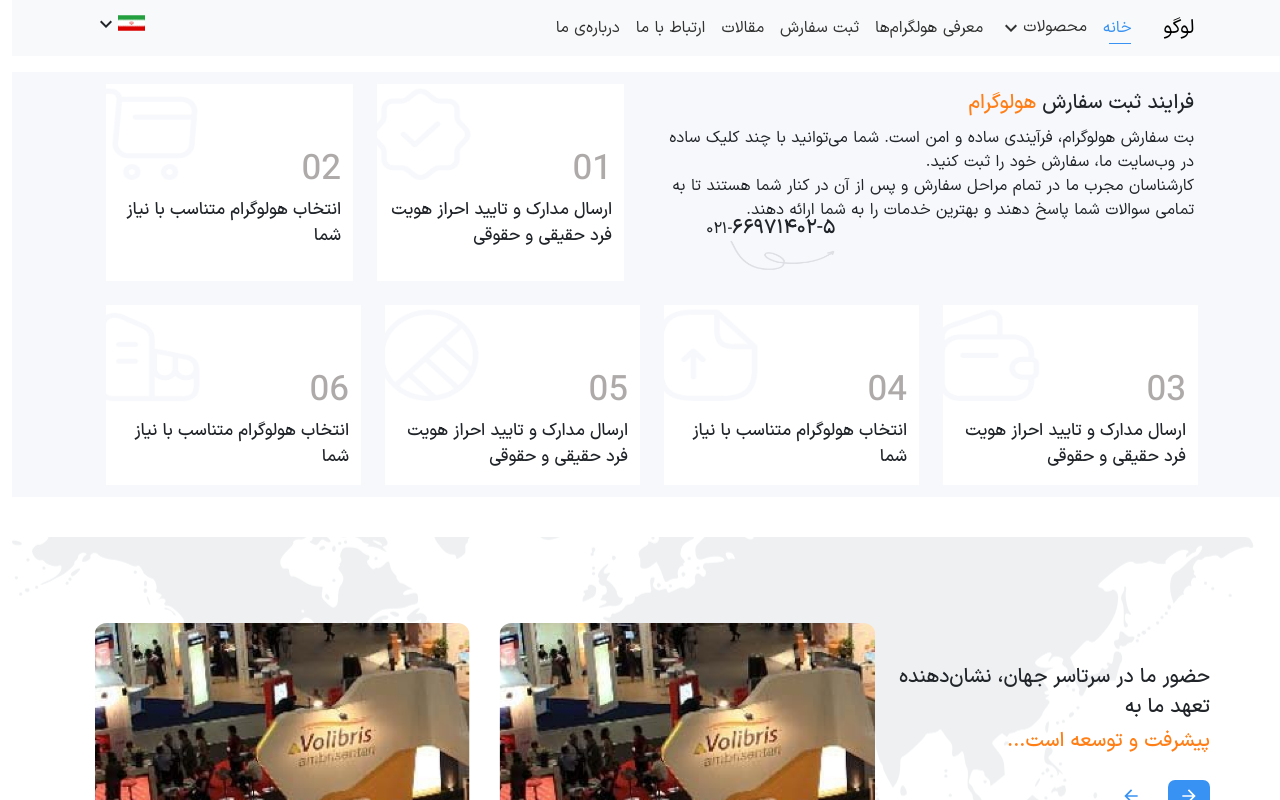
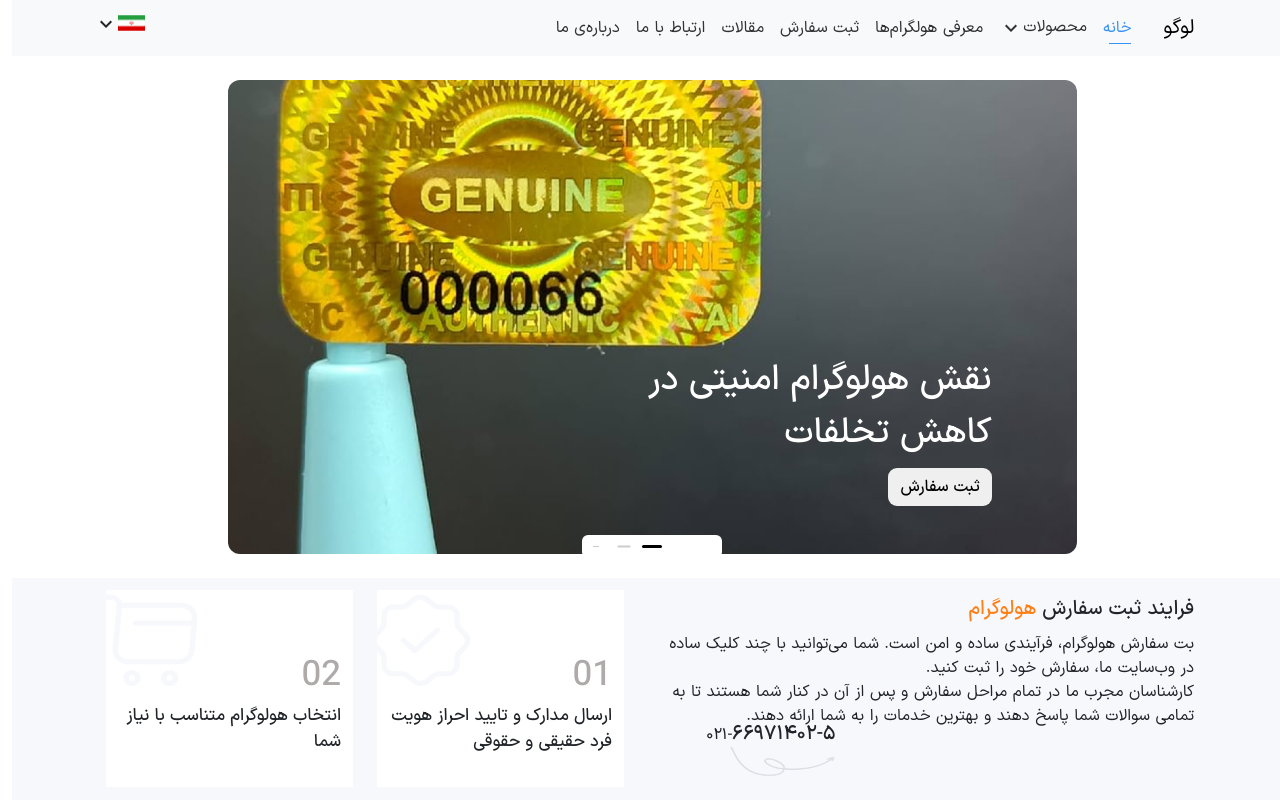
Before and after one commit to amirhoseinhoseinpoor/hologram-web-shop, a Next.js app: page / in a window 1280 px wide. Shown: the top 800 px of the page. Built offline with nearby package versions, Linux system fonts and the light colour scheme.

Commit message:
add Banner

```diff
--- /dev/null
+++ b/src/app/HomeComponent/Banner.js
@@ -0,0 +1,84 @@
+'use client'
+
+import style from '../Styles/HomeStyle/Banner.module.scss'
+import Box from '@mui/material/Box';
+
+// Import Swiper React components
+import { Swiper, SwiperSlide } from 'swiper/react';
+import { Pagination } from 'swiper/modules';
+import { Autoplay } from 'swiper/modules';
+import SwiperCore, {  } from 'swiper';
+import 'swiper/css';
+import 'swiper/css/pagination';
+import 'swiper/css/autoplay';
+
+export default function Banner() {
+    const Urls = [
+        {url : '/HomeImages/Banner-image.png' },
+        {url : '/HomeImages/Banner-image.png' },
+        {url : '/HomeImages/Banner-image.png' },
+        {url : '/HomeImages/Banner-image.png' },
+        {url : '/HomeImages/Banner-image.png' },
+
+
+      ];
+
+      const UrlsObject = Urls.map((url , i)=>({
+        id : i ,
+        url : url.url,
+      }))
+
+     SwiperCore.use([Autoplay])
+    return(
+        <section className={`${style.mainSection} container mt-4 mb-4`}>
+            <div className={`${style.resizeWidth} position-relative`}>
+               <Swiper
+                    loop={true}
+                    // autoplay={{ delay: 4000 }}
+                    slidesPerView={1}
+
+                    pagination={{
+                        bulletClass: `swiper-pagination-bullet ${style['feature-pagination']}`,
+
+
+                        dynamicBullets: true,
+                        clickable : true,
+                        // className : `${style.test}`,
+                    }}
+                    modules={[Pagination]}
+
+                    className="mySwiper"
+                  >
+                    {UrlsObject.map((item)=>(
+
+                      <SwiperSlide className={style.swiperslideHonors} key={item.id}>
+
+                        <Box key={item.id}  className="h-100"
+                          component="img"
+                          sx={{
+                              width: '100%',
+                              borderRadius: 3,
+                          }}
+                          alt="slieds"
+                          src={item.url}
+
+                        />
+                        <div className={style.BannerTextDiv}>
+                            <div className="mb-2 Banner-title">
+                                <h3>نقش هولوگرام امنیتی در </h3>
+                                <h3>کاهش تخلفات</h3>
+                            </div>
+                            <div className={style.buttonBanner}>
+                                <button>
+                                  ثبت سفارش
+                                </button>
+                            </div>
+                        </div>
+
+                    </SwiperSlide>
+                    ))}
+               </Swiper>
+            </div>
+        </section>
+    )
+}
--- /dev/null
+++ b/src/app/Styles/HomeStyle/Banner.module.scss
@@ -0,0 +1,61 @@
+@use "../variable" as var;
+
+.mainSection{
+    display: flex;
+    justify-content: center;
+}
+.swiperslideHonors{
+    height: 100% !important ;
+    display: flex;
+
+    img{
+      object-fit: cover;
+    }
+
+}
+.resizeWidth{
+    max-width: 849px;
+    width: 100%;
+}
+// banner text style
+.BannerTextDiv{
+    position: absolute;
+    bottom: 10%;
+    // transform: translate(-50% , -50%);
+    right: 10%;
+}
+.BannerTextDiv > div{
+    color: white;
+   line-height: normal;
+}
+
+.buttonBanner button{
+    border: none;
+    border-radius: 9px;
+    padding: 7px 12px;
+    font-weight: 500;
+}
+
+// banner padination
+.feature-pagination{
+
+    background-color: black !important;
+    height: 3px !important;
+    border-radius: 3px !important;
+    width: 20px !important;
+}
+@media (max-width :768px) {
+    .BannerTextDiv{
+        bottom: 7%;
+        // transform: translate(-50% , -50%);
+        right: 3%;
+    }
+    .BannerTextDiv > div{
+        margin-bottom: 3px !important;
+    }
+    .buttonBanner button{
+        border-radius: 8px;
+        padding: 3px 8px;
+        font-weight: 500;
+    }
+}
--- a/src/app/Styles/globals.scss
+++ b/src/app/Styles/globals.scss
@@ -18,6 +18,10 @@ body {
 .title{
   font-size: 20px;
   font-weight: 500;
+}
+.Banner-title{
+  font-weight: 500;
+  font-size: 35px;
 }
 h1,h2,h3,h4,h5,h6,p,span{
      line-height: normal ;
@@ -96,8 +100,12 @@ h1,h2,h3,h4,h5,h6,p,span{
     object-fit: cover;
   }
 
-
-
+  .swiper .swiper-pagination{
+    background-color: white;
+    padding: 10px 0;
+    bottom: -1% !important;
+    border-radius: 6px;
+  }
 
 
 
@@ -120,7 +128,9 @@ h1,h2,h3,h4,h5,h6,p,span{
       font-size: 17.5px;
       font-weight: 500;
     }
-
+    .Banner-title{
+      font-size: 27px;
+    }
 }
 @media (max-width :768px) {
     p{
@@ -132,6 +142,9 @@ h1,h2,h3,h4,h5,h6,p,span{
     .title{
       font-size: 17px;
       font-weight: 500;
+    }
+    .Banner-title{
+      font-size: 18px;
     }
     .accordion-button.collapsed::after {
       display: none;
--- a/src/app/page.js
+++ b/src/app/page.js
@@ -1,5 +1,6 @@
 import React from 'react';
 import Header from './Components/Header';
+import Banner from './HomeComponent/Banner'
 import PurchaseProcessSteps from './HomeComponent/PurchaseProcessSteps'
 import Blog from './HomeComponent/Blog';
 import Exhibition from './HomeComponent/Exhibition';
@@ -23,6 +24,7 @@ export default function Home() {
       <React.StrictMode>
        <ThemeProvider theme={theme}>
          <Header/>
+         <Banner/>
          <PurchaseProcessSteps/>
           <Exhibition/>
           <Video/>
```
Also changed, not shown: public/HomeImages/Banner-image.png (added).
